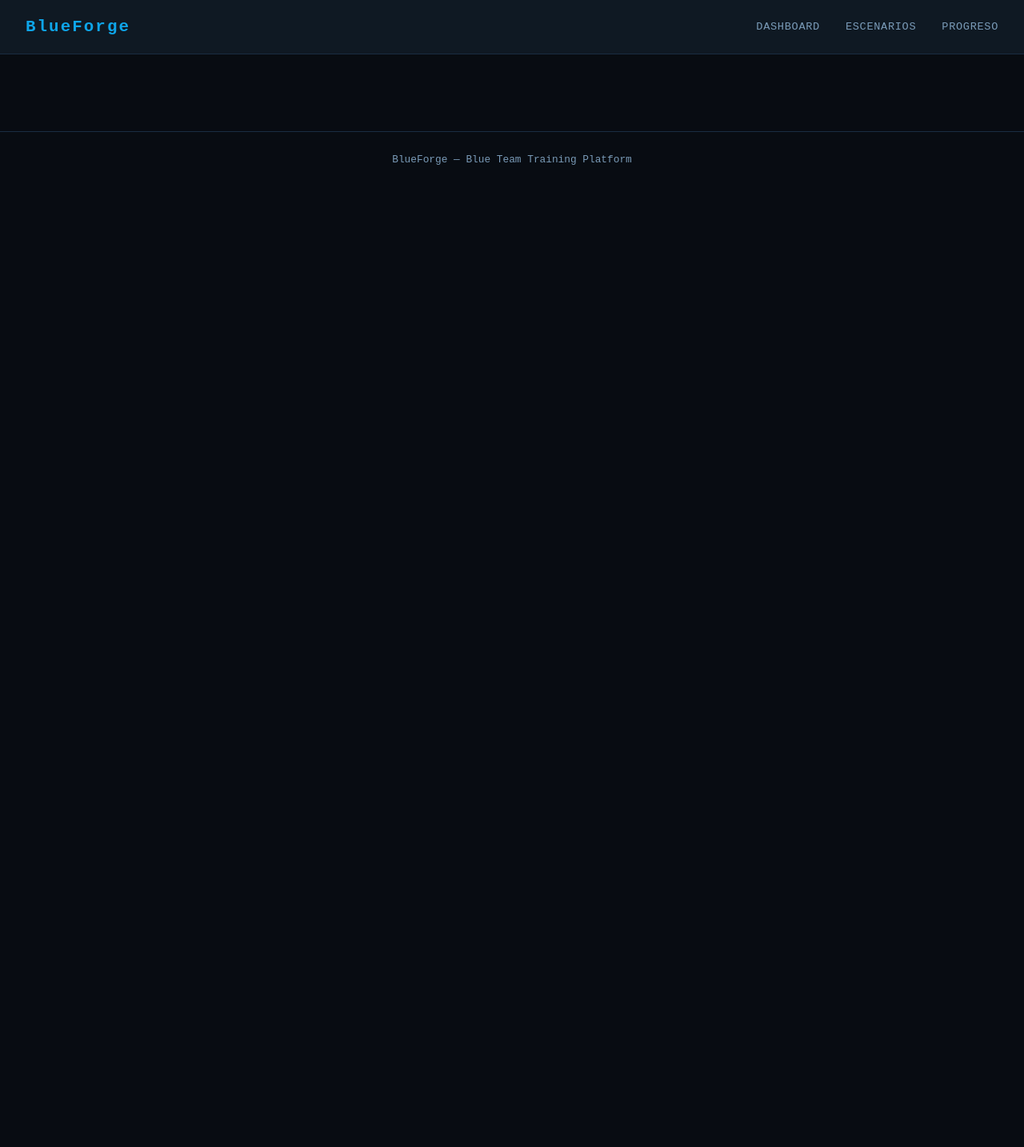
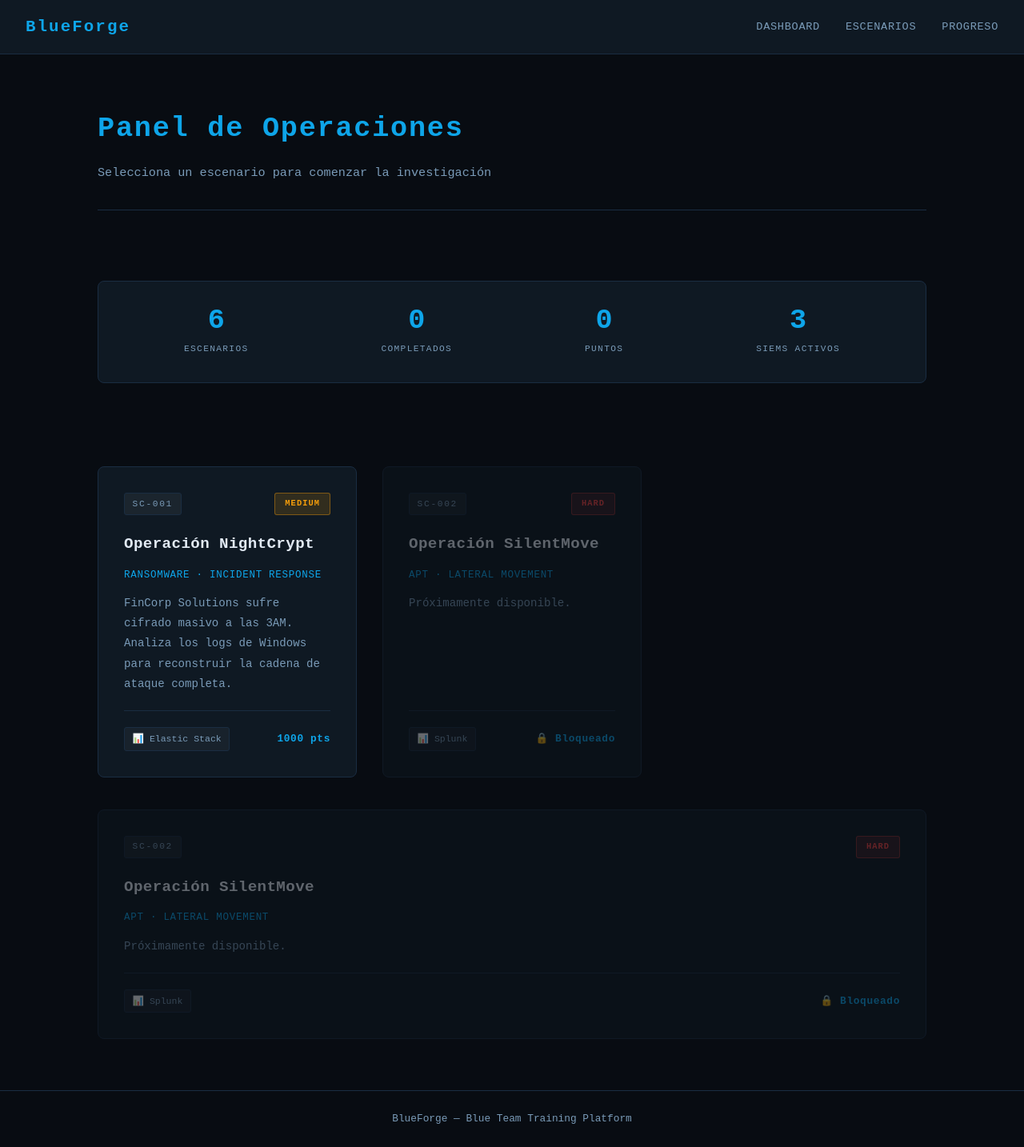
Before and after one commit to mekzzz8/BlueForge, a Flask app: page / in a window 1280 px wide. Shown: the whole page at 80% size. Before the commit the page ends 206 px from the top, so only its background shows below. Run offline with Flask 3, Linux system fonts and the light colour scheme.

Commit message:
feat: dashboard UI with scenario cards and stats bar

```diff
--- a/core/app.py
+++ b/core/app.py
@@ -6,9 +6,34 @@ app.config['SQLALCHEMY_DATABASE_URI'] = 'sqlite:///blueforge.db'
 
 db = SQLAlchemy(app)
 
+SCENARIOS = [
+    {
+        "id": "sc-001",
+        "nombre": "Operación NightCrypt",
+        "empresa": "FinCorp Solutions S.A.",
+        "tipo": "Ransomware · Incident Response",
+        "dificultad": "medium",
+        "siem": "Elastic Stack",
+        "puntos_max": 1000,
+        "bloqueado": False,
+        "desc": "FinCorp Solutions sufre cifrado masivo a las 3AM. Analiza los logs de Windows para reconstruir la cadena de ataque completa."
+    },
+    {
+        "id": "sc-002",
+        "nombre": "Operación SilentMove",
+        "empresa": "GovTech Ministerio",
+        "tipo": "APT · Lateral Movement",
+        "dificultad": "hard",
+        "siem": "Splunk",
+        "puntos_max": 2000,
+        "bloqueado": True,
+        "desc": "Próximamente disponible."
+    }
+]
+
 @app.route('/')
 def dashboard():
-    return render_template('base.html')
+    return render_template('dashboard.html', scenarios=SCENARIOS)
 
 @app.route('/health')
 def health():
--- a/static/css/style.css
+++ b/static/css/style.css
@@ -64,7 +64,10 @@ nav {
 main {
     max-width: 1100px;
     margin: 0 auto;
-    padding: 3rem 2rem;
+    padding: 4rem 2rem;
+    display: flex;
+    flex-direction: column;
+    gap: 2.5rem;
 }
 
 /* ── FOOTER ── */
@@ -75,3 +78,180 @@ footer {
     color: var(--text2);
     font-size: 0.8rem;
 }
+
+/* ── DASHBOARD ── */
+.dashboard-header {
+    margin-bottom: 3rem;
+    padding-bottom: 2rem;
+    border-bottom: 1px solid var(--border);
+}
+
+.dashboard-header h1 {
+    font-size: 2.2rem;
+    color: var(--blue);
+    letter-spacing: 0.05em;
+    margin-bottom: 0.75rem;
+}
+
+.subtitle {
+    color: var(--text2);
+    font-size: 0.95rem;
+}
+
+/* ── STATS BAR ── */
+.stats-bar {
+    display: flex;
+    gap: 1rem;
+    margin-bottom: 4rem;
+    padding: 2rem;
+    background: var(--panel);
+    border: 1px solid var(--border);
+    border-radius: 8px;
+    justify-content: space-around;
+}
+
+.stat {
+    display: flex;
+    flex-direction: column;
+    align-items: center;
+    gap: 0.5rem;
+}
+
+.stat-num {
+    font-size: 2.2rem;
+    color: var(--blue);
+    font-weight: bold;
+    line-height: 1;
+}
+
+.stat-label {
+    font-size: 0.7rem;
+    color: var(--text2);
+    text-transform: uppercase;
+    letter-spacing: 0.12em;
+}
+
+/* ── SCENARIO CARDS ── */
+.scenarios-grid {
+    display: grid;
+    grid-template-columns: repeat(auto-fill, minmax(320px, 1fr));
+    gap: 2rem;
+}
+
+.scenario-card {
+    background: var(--panel);
+    border: 1px solid var(--border);
+    border-radius: 8px;
+    padding: 2rem;
+    transition: border-color 0.2s, transform 0.2s;
+    cursor: pointer;
+    display: flex;
+    flex-direction: column;
+    gap: 0.75rem;
+}
+
+.scenario-card:hover {
+    border-color: var(--blue);
+    transform: translateY(-3px);
+    box-shadow: 0 8px 24px rgba(0,0,0,0.3);
+}
+
+.scenario-card.locked {
+    opacity: 0.4;
+    cursor: not-allowed;
+}
+
+.scenario-card.locked:hover {
+    border-color: var(--border);
+    transform: none;
+    box-shadow: none;
+}
+
+.card-header {
+    display: flex;
+    justify-content: space-between;
+    align-items: center;
+    margin-bottom: 0.5rem;
+}
+
+.sc-id {
+    font-size: 0.7rem;
+    color: var(--text2);
+    letter-spacing: 0.15em;
+    background: rgba(255,255,255,0.05);
+    padding: 0.2rem 0.6rem;
+    border-radius: 3px;
+    border: 1px solid var(--border);
+}
+
+.badge {
+    font-size: 0.65rem;
+    padding: 0.25rem 0.75rem;
+    border-radius: 3px;
+    text-transform: uppercase;
+    letter-spacing: 0.1em;
+    font-weight: bold;
+}
+
+.badge.easy {
+    background: rgba(16,185,129,0.15);
+    color: var(--green);
+    border: 1px solid rgba(16,185,129,0.4);
+}
+
+.badge.medium {
+    background: rgba(245,158,11,0.15);
+    color: var(--amber);
+    border: 1px solid rgba(245,158,11,0.4);
+}
+
+.badge.hard {
+    background: rgba(239,68,68,0.15);
+    color: var(--red);
+    border: 1px solid rgba(239,68,68,0.4);
+}
+
+.scenario-card h3 {
+    font-size: 1.2rem;
+    color: var(--text);
+    letter-spacing: 0.02em;
+}
+
+.sc-type {
+    font-size: 0.78rem;
+    color: var(--blue);
+    letter-spacing: 0.06em;
+    text-transform: uppercase;
+}
+
+.sc-desc {
+    font-size: 0.88rem;
+    color: var(--text2);
+    line-height: 1.8;
+    flex: 1;
+}
+
+.card-footer {
+    display: flex;
+    justify-content: space-between;
+    align-items: center;
+    padding-top: 1.25rem;
+    margin-top: 0.5rem;
+    border-top: 1px solid var(--border);
+}
+
+.siem-badge {
+    font-size: 0.72rem;
+    color: var(--text2);
+    background: rgba(255,255,255,0.04);
+    padding: 0.25rem 0.6rem;
+    border-radius: 3px;
+    border: 1px solid var(--border);
+}
+
+.points {
+    font-size: 0.8rem;
+    color: var(--blue);
+    font-weight: bold;
+    letter-spacing: 0.05em;
+}
--- /dev/null
+++ b/templates/dashboard.html
@@ -0,0 +1,69 @@
+{% extends 'base.html' %}
+
+{% block title %}Dashboard{% endblock %}
+
+{% block content %}
+
+<div class="dashboard-header">
+    <h1>Panel de Operaciones</h1>
+    <p class="subtitle">Selecciona un escenario para comenzar la investigación</p>
+</div>
+
+<div class="stats-bar">
+    <div class="stat">
+        <span class="stat-num">6</span>
+        <span class="stat-label">Escenarios</span>
+    </div>
+    <div class="stat">
+        <span class="stat-num">0</span>
+        <span class="stat-label">Completados</span>
+    </div>
+    <div class="stat">
+        <span class="stat-num">0</span>
+        <span class="stat-label">Puntos</span>
+    </div>
+    <div class="stat">
+        <span class="stat-num">3</span>
+        <span class="stat-label">SIEMs activos</span>
+    </div>
+</div>
+
+<div class="scenarios-grid">
+    {% for scenario in scenarios %}
+    <div class="scenario-card {% if scenario.bloqueado %}locked{% endif %}">
+        <div class="card-header">
+            <span class="sc-id">{{ scenario.id | upper }}</span>
+            <span class="badge {{ scenario.dificultad }}">{{ scenario.dificultad | capitalize }}</span>
+        </div>
+        <h3>{{ scenario.nombre }}</h3>
+        <p class="sc-type">{{ scenario.tipo }}</p>
+        <p class="sc-desc">{{ scenario.desc }}</p>
+        <div class="card-footer">
+            <span class="siem-badge">📊 {{ scenario.siem }}</span>
+            {% if scenario.bloqueado %}
+            <span class="points">🔒 Bloqueado</span>
+            {% else %}
+            <span class="points">{{ scenario.puntos_max }} pts</span>
+            {% endif %}
+        </div>
+    </div>
+    {% endfor %}
+</div>
+
+    <div class="scenario-card locked">
+        <div class="card-header">
+            <span class="sc-id">SC-002</span>
+            <span class="badge hard">Hard</span>
+        </div>
+        <h3>Operación SilentMove</h3>
+        <p class="sc-type">APT · Lateral Movement</p>
+        <p class="sc-desc">Próximamente disponible.</p>
+        <div class="card-footer">
+            <span class="siem-badge">📊 Splunk</span>
+            <span class="points locked-pts">🔒 Bloqueado</span>
+        </div>
+    </div>
+
+</div>
+
+{% endblock %}
```
